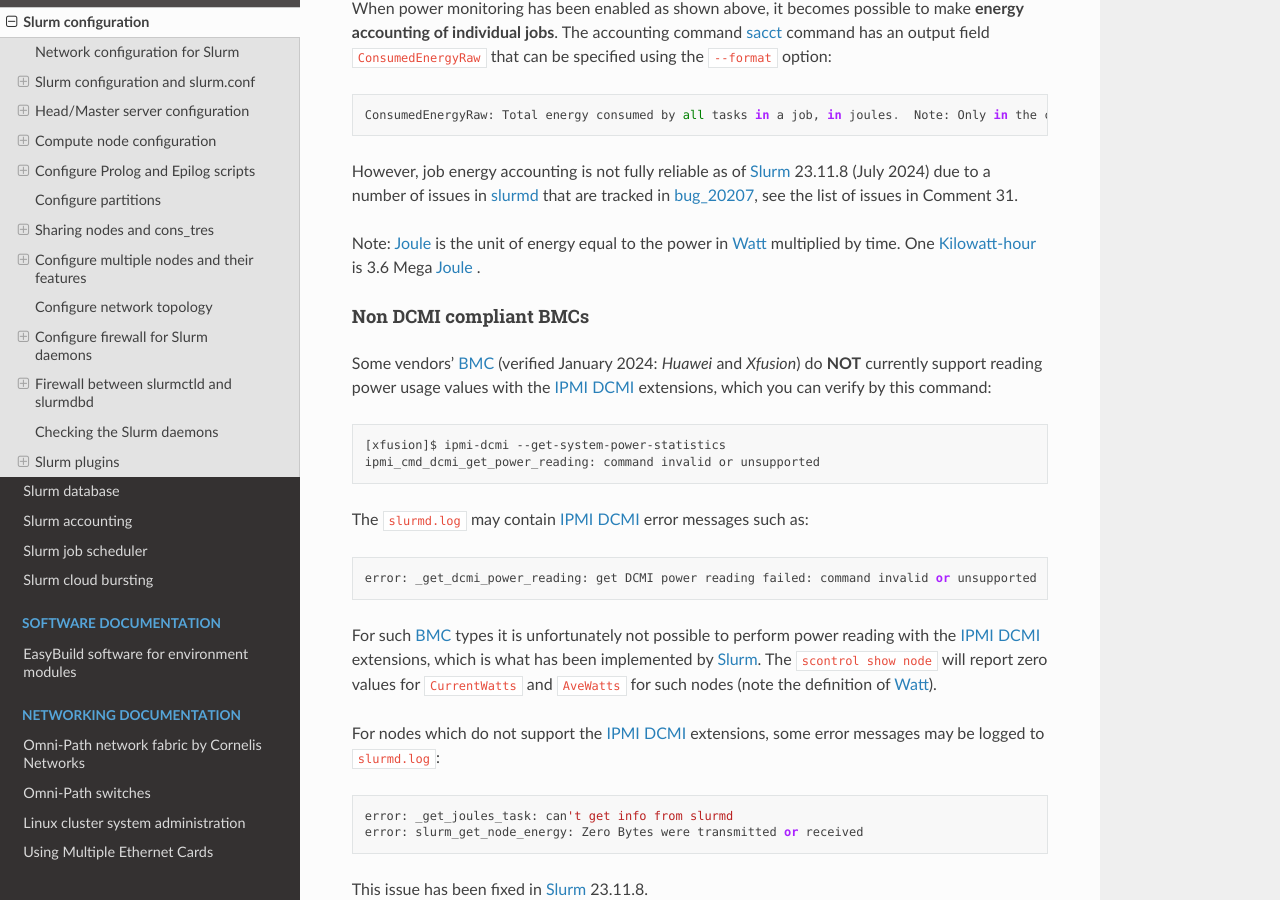
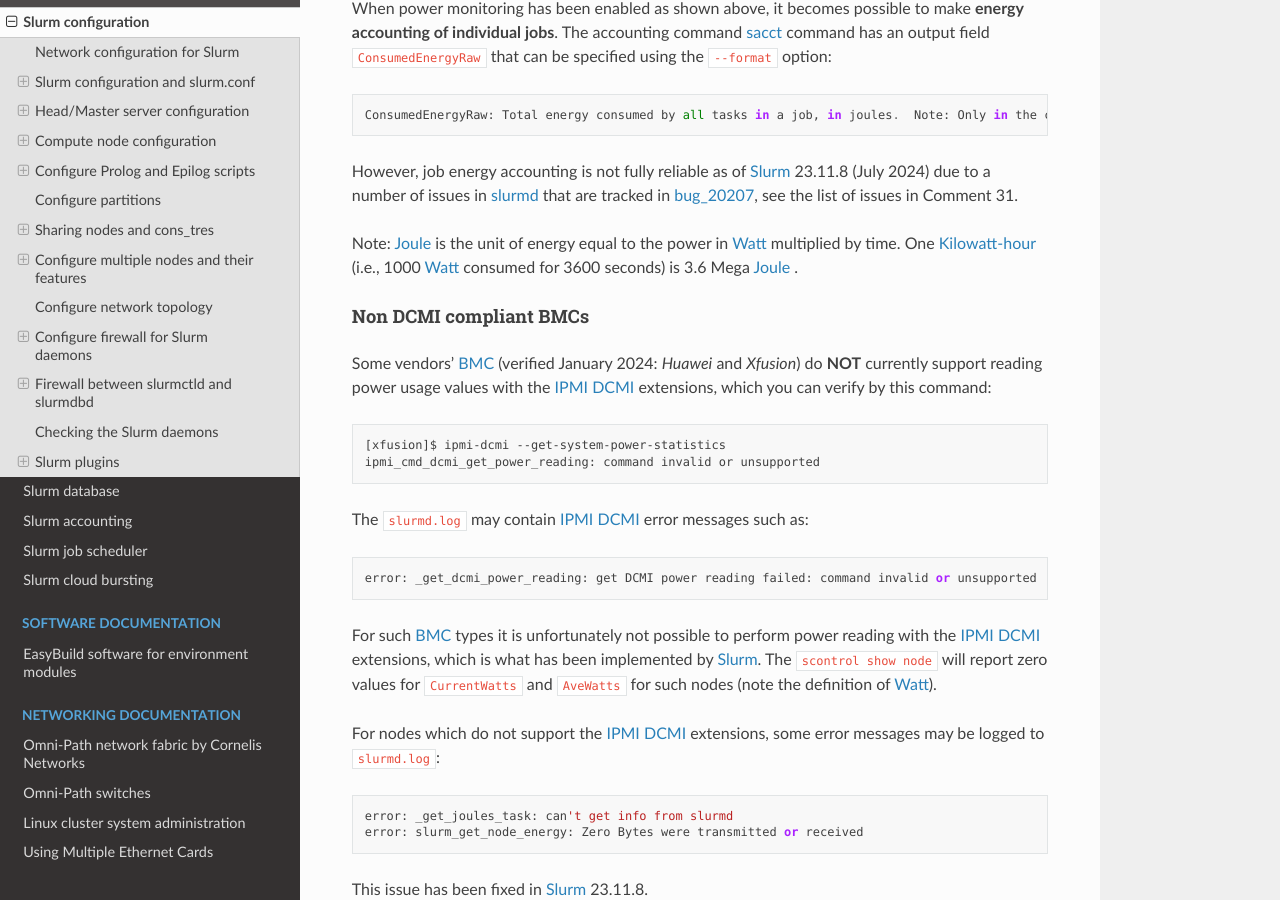
Before and after one commit to OleHolmNielsen/Niflheim_system, a Sphinx documentation site: the page built from docs/Slurm_configuration.rst, in a window 1280 px wide and 900 px high, scrolled down 18495 px. Built offline with Sphinx 7.4.7 and the Read the Docs theme 2.0.0, drawn with Linux system fonts in a browser that asks for light colours; some of the changed text lies outside the part shown.

Commit message:
Define kWh

```diff
--- a/docs/Slurm_configuration.rst
+++ b/docs/Slurm_configuration.rst
@@ -759,7 +759,7 @@
 see the list of issues in Comment 31.
 
 Note: Joule_ is the unit of energy equal to the power in Watt_ multiplied by time.
-One Kilowatt-hour_ is 3.6 Mega Joule_ .
+One Kilowatt-hour_ (i.e., 1000 Watt_ consumed for 3600 seconds) is 3.6 Mega Joule_ .
 
 .. _sacct: https://slurm.schedmd.com/sacct.html
 
@@ -836,7 +836,7 @@
   Average      56     56.6      633      517        0        0        0
 
 Note: Joule_ is the unit of energy equal to the power in Watt_ multiplied by time.
-One Kilowatt-hour_ is 3.6 Mega Joule_ .
+One Kilowatt-hour_ (i.e., 1000 Watt_ consumed for 3600 seconds) is 3.6 Mega Joule_ .
 
 
 .. _showpower: https://github.com/OleHolmNielsen/Slurm_tools/tree/master/nodes
```
